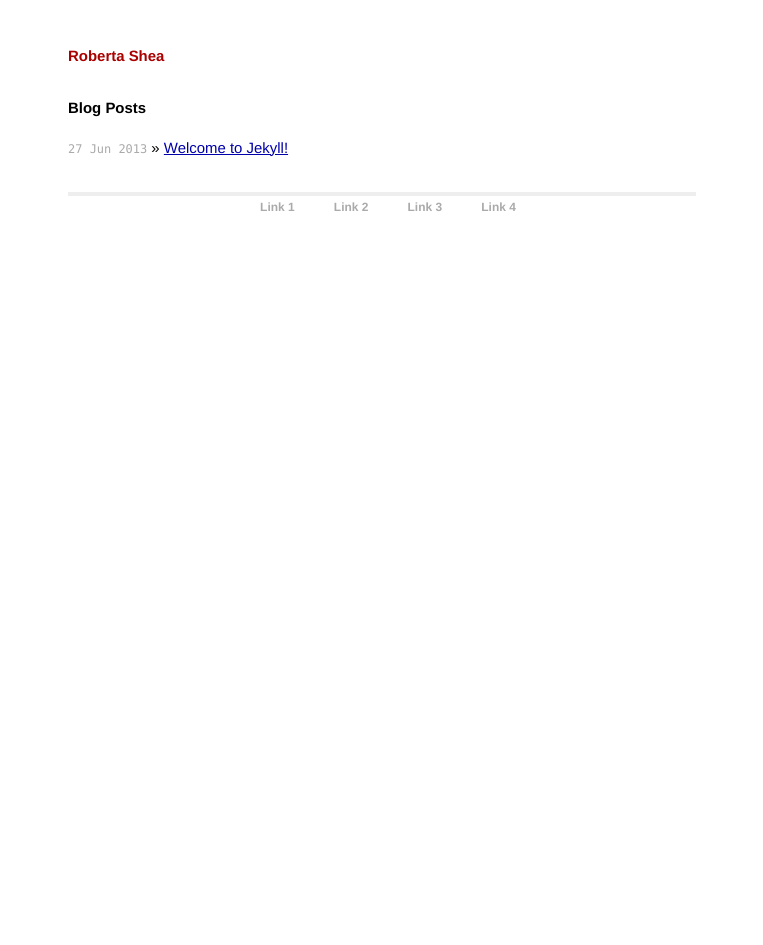
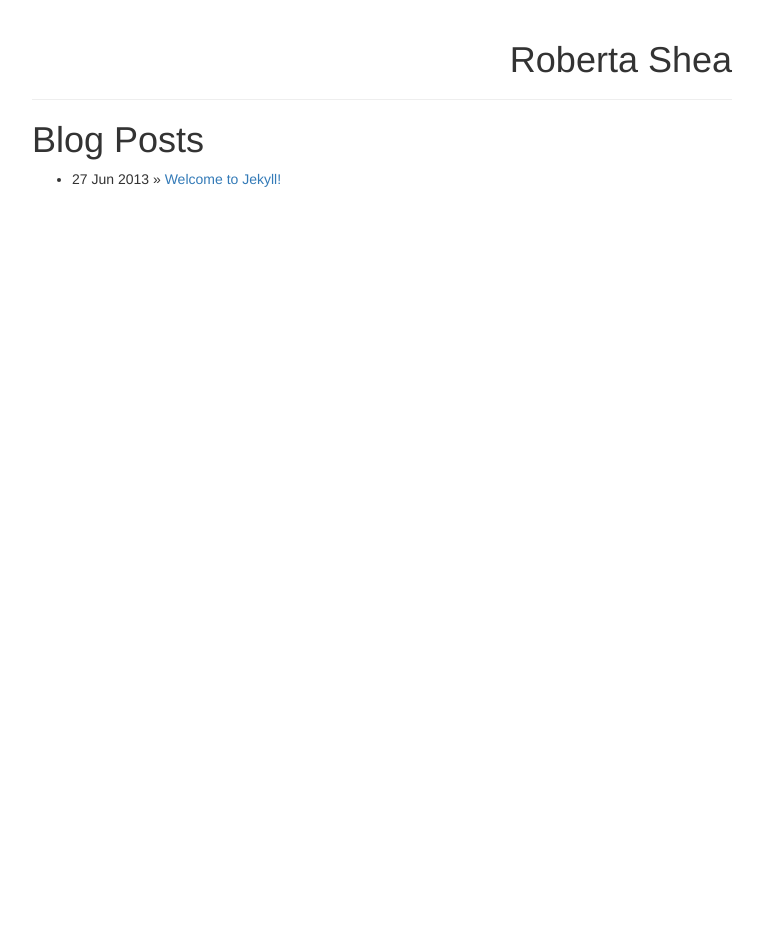
Before and after one commit to bturnbull/robertashea.com, a Jekyll site: the page built from index.html, in a window 1280 px wide. Shown: the whole page, without its empty margins (258-1021 px from the left). Built offline with Jekyll 4.4.1, drawn with Linux system fonts in a browser that asks for light colours; nearby versions of some CDN libraries; library files that are not in the unit come from our copies; after the commit the page ends 900 px from its top, so only the background shows below that.

Commit message:
Basic Bootstrap layout

```diff
--- a/_layouts/default.html
+++ b/_layouts/default.html
@@ -2,40 +2,28 @@
 <html>
   <head>
     <meta charset="utf-8">
-        <meta http-equiv="X-UA-Compatible" content="IE=edge,chrome=1">
+    <meta http-equiv="X-UA-Compatible" content="IE=edge">
     <title>{{ page.title }}</title>
-        <meta name="viewport" content="width=device-width">
-
-        <!-- Custom CSS -->
-        <link rel="stylesheet" href="/css/main.css">
-
+    <meta name="viewport" content="width=device-width, initial-scale: 1.0">
+    <link rel="stylesheet" href="/css/bootstrap.css">
+    <link rel="stylesheet" href="/css/site.css">
+    <!--[if lt IE 9]>
+      <script src="/js/html5shiv.js"></script>
+      <script src="/js/respond.min.js"></script>
+    <![endif]-->
   </head>
   <body>
-
     <div class="container">
-          <div class="site">
-
-            <div class="header">
-              <h1 class="title"><a href="/">{{ site.name }}</a></h1>
-            </div> <!-- /header -->
-
+      <div class="page-header">
+        <h1 class="text-right">{{ site.name }}</h1>
+      </div> <!-- /page-header -->
       <div class="content">
-
         {{ content }}
-
       </div> <!-- /content -->
-
       <div class="footer">
-              <ul class="nav">
-                <li><a href="#">Link 1</a></li>
-                <li><a href="#">Link 2</a></li>
-                <li><a href="#">Link 3</a></li>
-                <li><a href="#">Link 4</a></li>
-              </ul>
       </div> <!-- /footer -->
-
-          </div> <!-- /site -->
     </div> <!-- /container -->
-
+    <script src="/js/jquery.js"></script>
+    <script src="/js/bootstrap.js"></script>
   </body>
 </html>
--- a/css/main.css
+++ /dev/null
@@ -1,186 +0,0 @@
-/*****************************************************************************/
-/*
-/* Common
-/*
-/*****************************************************************************/
-
-/* Global Reset */
-* {
-  margin: 0;
-  padding: 0;
-}
-
-html, body { height: 100%; }
-
-body {
-  background-color: #FFF;
-  font: 13.34px Helvetica, Arial, sans-serif;
-  font-size: small;
-  text-align: center;
-}
-
-h1, h2, h3, h4, h5, h6 {
-  font-size: 100%; }
-
-h1 { margin-bottom: 1em; }
-p { margin: 1em 0; }
-
-a         { color: #00a; }
-a:hover   { color: #000; }
-a:visited { color: #a0a; }
-
-table {
-  font-size: inherit;
-  font: 100%;
-}
-
-/*****************************************************************************/
-/*
-/* Home
-/*
-/*****************************************************************************/
-ul.posts {
-  list-style-type: none;
-  margin-bottom: 2em;
-}
-
-ul.posts li {
-  line-height: 1.75em;
-}
-
-ul.posts span {
-  color: #aaa;
-  font-family: Monaco, "Courier New", monospace;
-  font-size: 80%;
-}
-
-/*****************************************************************************/
-/*
-/* Site
-/*
-/*****************************************************************************/
-
-.site {
-  font-size: 115%;
-  text-align: justify;
-  width: 42em;
-  margin: 3em auto 2em;
-  line-height: 1.5em;
-}
-
-.site .header a {
-  font-weight: bold;
-  text-decoration: none;
-}
-
-.site .header h1.title {
-  display: inline-block;
-  margin-bottom: 2em;
-}
-
-.site .header h1.title a {
-  color: #a00;
-}
-
-.site .header h1.title a:hover {
-  color: #000;
-}
-
-.site .header a.extra {
-  color: #aaa;
-  margin-left: 1em;
-}
-
-.site .header a.extra:hover {
-  color: #000;
-}
-
-.site .meta {
-  color: #aaa;
-}
-
-.site .footer {
-  font-size: 80%;
-  color: #666;
-  border-top: 4px solid #eee;
-  margin-top: 2em;
-  overflow: hidden;
-}
-
-.site .footer .contact {
-  float: left;
-  margin-right: 3em;
-}
-
-.site .footer .contact a {
-  color: #8085C1;
-}
-
-.site .footer .rss {
-  margin-top: 1.1em;
-  margin-right: -.2em;
-  float: right;
-}
-
-.site .footer .rss img {
-  border: 0;
-}
-
-.site .footer {
-  text-align: center;
-}
-
-.site .footer .nav li {
-  display: inline;
-  margin-left: 1em;
-  margin-right: 1em;
-}
-
-.site .footer .nav li a {
-  color: #aaa;
-  margin-left: 1em;
-  font-weight: bold;
-  text-decoration: none;
-}
-
-.site .footer .nav li a:hover {
-  color: #000;
-}
-
-/*****************************************************************************/
-/*
-/* Posts
-/*
-/*****************************************************************************/
-
-/* standard */
-.post pre {
-  border: 1px solid #ddd;
-  background-color: #eef;
-  padding: 0 .4em;
-}
-
-.post ul, .post ol {
-  margin-left: 1.35em;
-}
-
-.post code {
-  border: 1px solid #ddd;
-  background-color: #eef;
-  padding: 0 .2em;
-}
-
-.post pre code {
-  border: none;
-}
-
-/* terminal */
-.post pre.terminal {
-  border: 1px solid #000;
-  background-color: #333;
-  color: #FFF;
-}
-
-.post pre.terminal code {
-  background-color: #333;
-}
--- /dev/null
+++ b/css/site.css
@@ -0,0 +1,6 @@
+/* cap container width */
+@media (min-width: 768px) {
+  .container {
+    max-width: 730px;
+  }
+}
```
Also changed, not shown: css/syntax.css (deleted, +0 -60 lines). Lines whose indentation alone changed are shown as unchanged.
